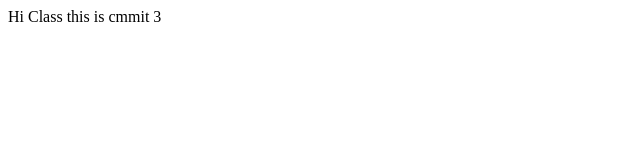
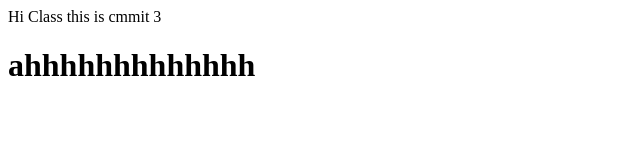
Before and after one commit to Ariavaziri/Test-git, a plain HTML site: page index.html in a window 1280 px wide. Shown: the whole page, without its empty margins (0-640 px from the left). Drawn offline with Linux system fonts and the light colour scheme.

Commit message:
add h1 tag

```diff
--- a/index.html
+++ b/index.html
@@ -10,5 +10,6 @@
     Hi Class
     this is cmmit 3
 
+    <h1> ahhhhhhhhhhhhh </h1>
 </body>
 </html>
```
